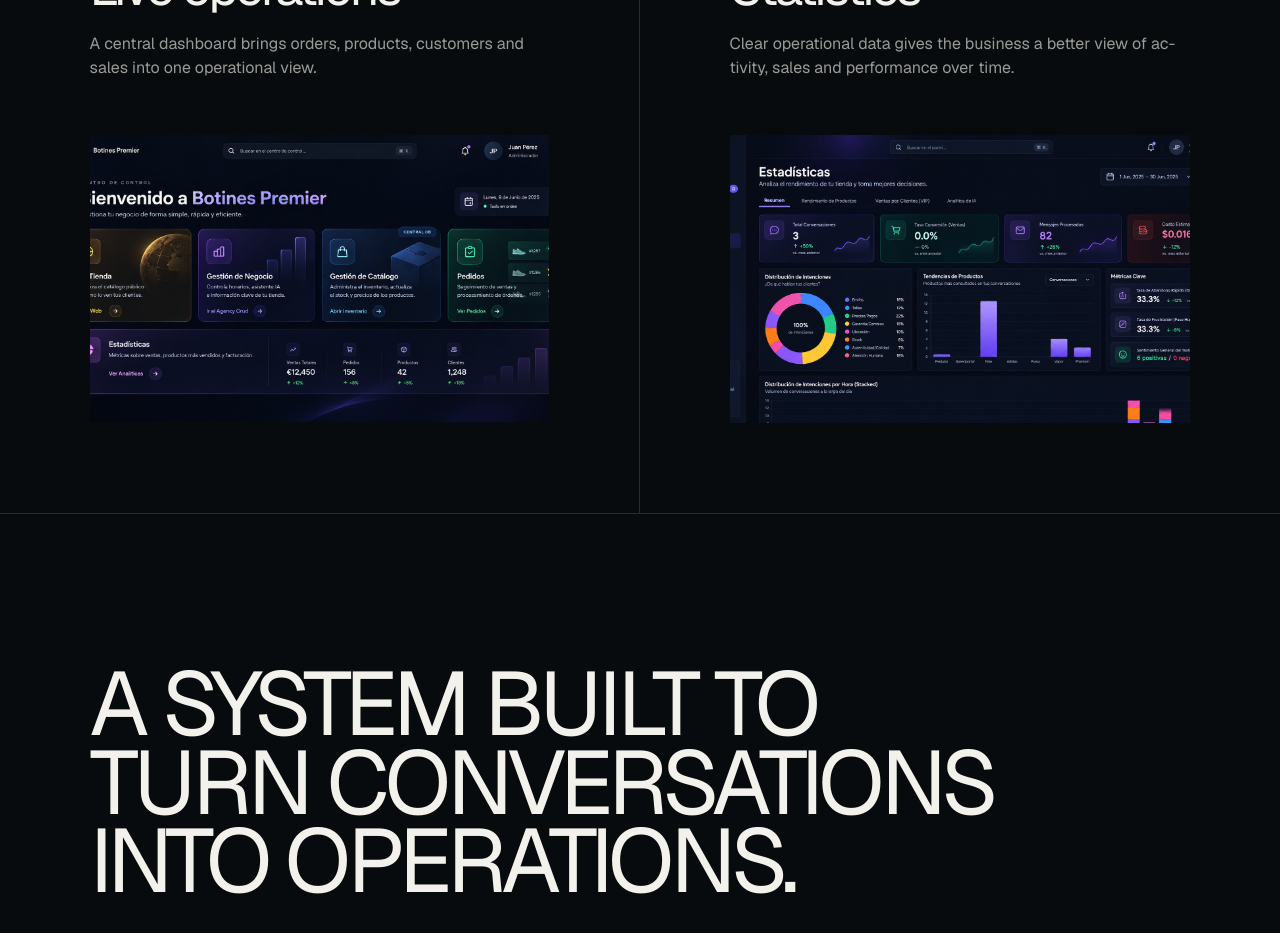
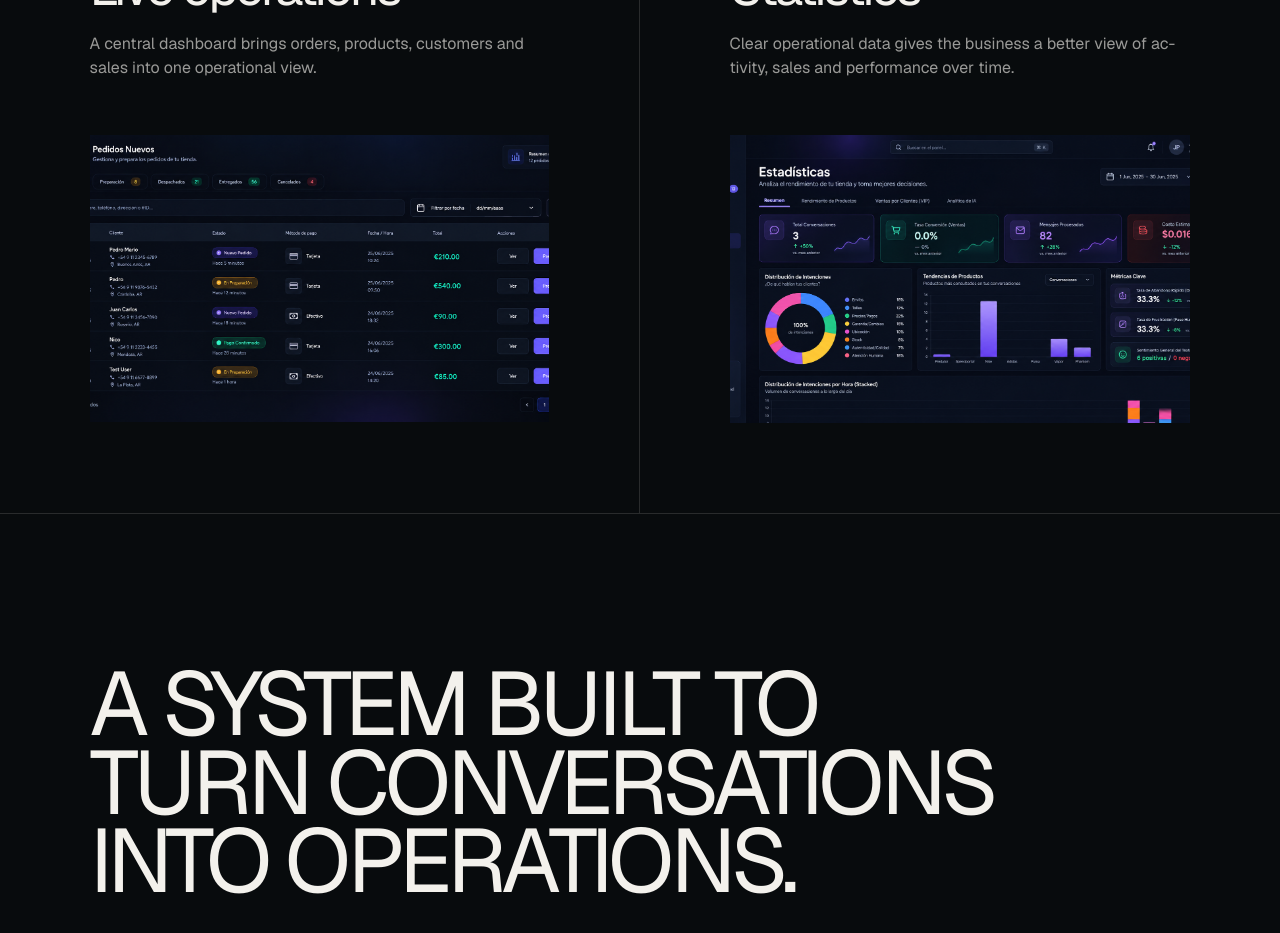
Before and after one commit to NicolasLlanos8799/weareleba, a Next.js app: page /work/order-flow in a window 1280 px wide. Shown: the part 2640-3573 px from the top of the page. Built offline with nearby package versions, Linux system fonts and the light colour scheme.

Commit message:
Fix Order Flow case images and prevent incorrect panel repetition

```diff
--- a/components/sections/OrderFlowCase.tsx
+++ b/components/sections/OrderFlowCase.tsx
@@ -13,7 +13,7 @@ const content = {
     blocks: [
       ["01", "Digital catalog", "A structured product catalog gives customers a clearer way to browse, choose and build an order.", "/assets/orderflow/productos.png", "Order Flow product catalog"],
       ["02", "Order capture", "Incoming requests are translated into structured orders instead of being lost inside chat conversations.", "/assets/orderflow/pedidos.png", "Order Flow orders"],
-      ["03", "Live operations", "A central dashboard brings orders, products, customers and sales into one operational view.", "/assets/orderflow/panelcontrol.png", "Order Flow control panel"],
+      ["03", "Live operations", "A central dashboard brings orders, products, customers and sales into one operational view.", "/assets/orderflow/pedidos.png", "Order Flow operational orders"],
       ["04", "Statistics", "Clear operational data gives the business a better view of activity, sales and performance over time.", "/assets/orderflow/estadisticas.png", "Order Flow statistics"],
     ],
     closing: "A SYSTEM BUILT TO TURN CONVERSATIONS INTO OPERATIONS.",
@@ -28,7 +28,7 @@ const content = {
     blocks: [
       ["01", "Catálogo digital", "Un catálogo estructurado permite a los clientes explorar productos, elegir y construir su pedido de forma más clara.", "/assets/orderflow/productos.png", "Catálogo de productos de Order Flow"],
       ["02", "Captura de pedidos", "Las solicitudes entrantes se convierten en pedidos estructurados en lugar de perderse dentro de las conversaciones.", "/assets/orderflow/pedidos.png", "Pedidos de Order Flow"],
-      ["03", "Operación en tiempo real", "Un panel central reúne pedidos, productos, clientes y ventas en una única vista operativa.", "/assets/orderflow/panelcontrol.png", "Panel de control de Order Flow"],
+      ["03", "Operación en tiempo real", "Un panel central reúne pedidos, productos, clientes y ventas en una única vista operativa.", "/assets/orderflow/pedidos.png", "Operación de pedidos de Order Flow"],
       ["04", "Estadísticas", "Datos operativos claros permiten entender mejor la actividad, las ventas y el rendimiento del negocio a lo largo del tiempo.", "/assets/orderflow/estadisticas.png", "Estadísticas de Order Flow"],
     ],
     closing: "UN SISTEMA CREADO PARA CONVERTIR CONVERSACIONES EN OPERACIONES.",
```
